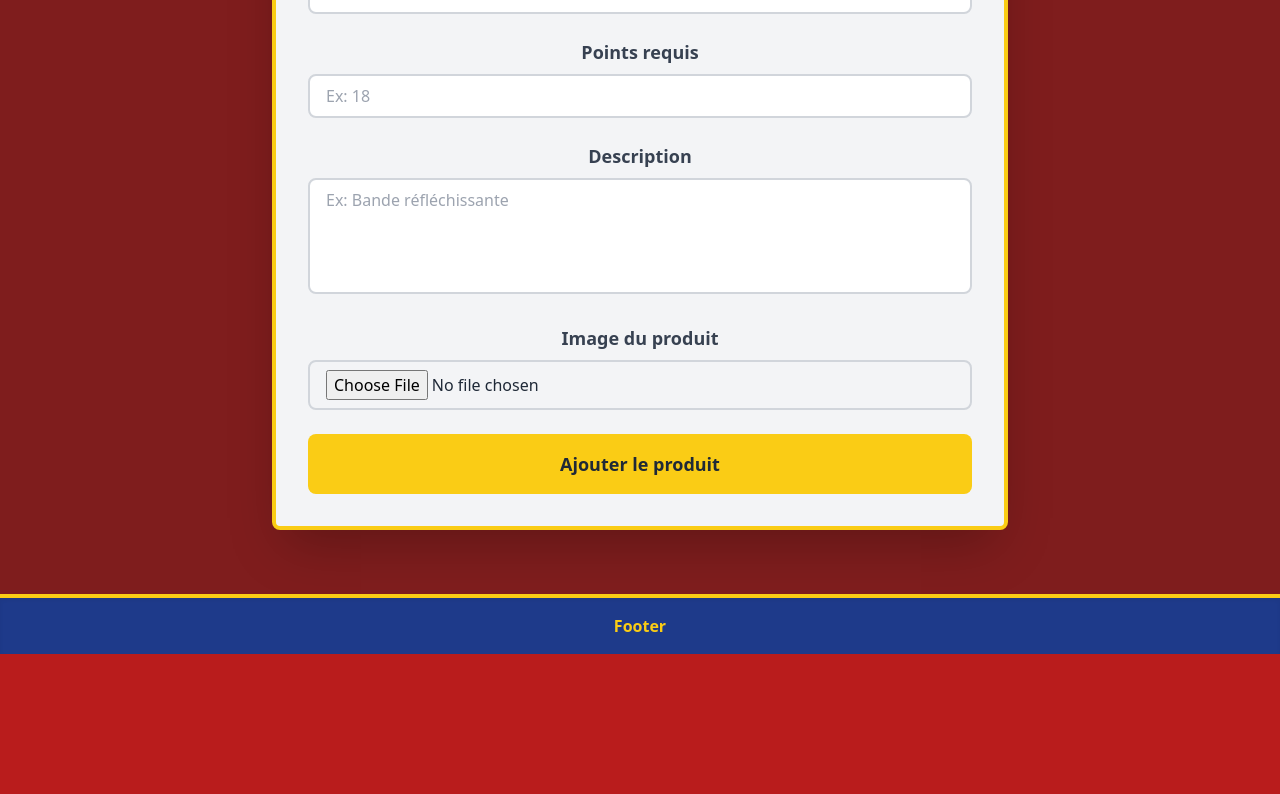
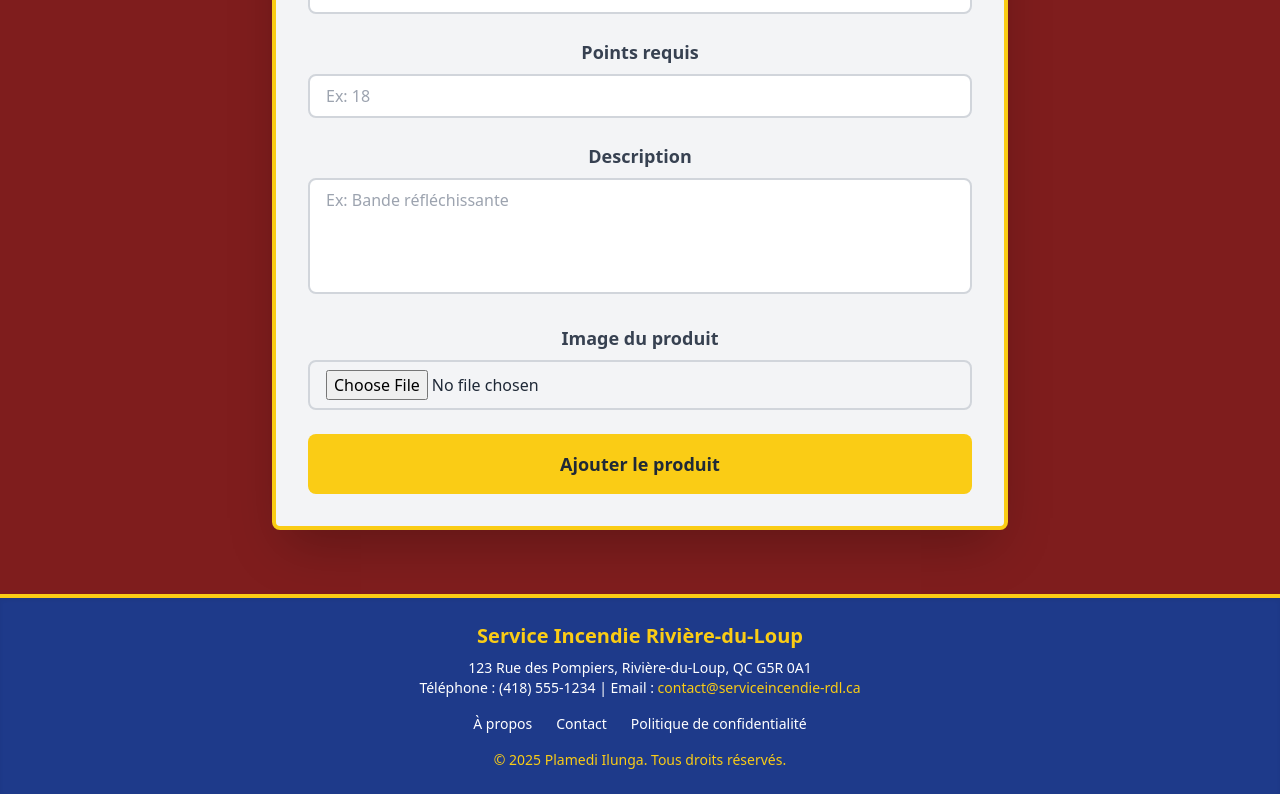
Before and after one commit to PlamediIlunga/firesecurityshoprdl_web, a React (Vite) app: page /Home/Administration/Products in a window 1280 px wide. Shown: the part 1436-2230 px from the top of the page. Before the commit the page ends 2090 px from the top, so only its background shows below. Built offline with nearby package versions, Linux system fonts and the light colour scheme.

Commit message:
mise à jour de la page Administration

```diff
--- a/src/components/ListProductComponent.tsx
+++ b/src/components/ListProductComponent.tsx
@@ -41,7 +41,6 @@ export default function ListProductComponent({ products }: { products: ProduitIt
                                     {product.image ? (
                                         <img
                                             src={`/${product.image}`}
-                                            alt={product.name}
                                             className="w-16 h-16 object-cover rounded-lg"
                                         />
                                     ) : (
--- a/src/pages/Layout.tsx
+++ b/src/pages/Layout.tsx
@@ -2,6 +2,7 @@ import { Outlet, Link } from "react-router-dom";
 import { IoMdHome } from "react-icons/io";
 import { FaCartShopping } from "react-icons/fa6";
 import { RiAccountCircleFill } from "react-icons/ri";
+
 const Layout = () => {
   return (
     <div className="min-h-screen bg-red-700 flex flex-col w-full m-0 p-0">
@@ -20,7 +21,7 @@ const Layout = () => {
               to="/Home"
               className="text-yellow-400 text-lg font-semibold hover:text-yellow-300 transition duration-300"
             >
-              <IoMdHome size={30}/>
+              <IoMdHome size={30} />
             </Link>
           </div>
 
@@ -36,7 +37,7 @@ const Layout = () => {
               to="/kart"
               className="text-yellow-400 text-base font-medium hover:text-yellow-400 transition duration-300"
             >
-              <FaCartShopping size={30}/>
+              <FaCartShopping size={30} />
             </Link>
             <Link
               to="/Home/Administration/Products"
@@ -48,7 +49,7 @@ const Layout = () => {
               to="#"
               className="text-white text-base font-medium hover:text-yellow-400 transition duration-300"
             >
-              <RiAccountCircleFill size={70}/>
+              <RiAccountCircleFill size={70} />
             </Link>
           </div>
         </nav>
@@ -58,8 +59,54 @@ const Layout = () => {
         <Outlet />
       </main>
 
-      <footer className="bg-blue-900 border-t-4 border-yellow-400 py-4 text-center shadow-inner w-full">
-        <h1 className="text-yellow-400 font-bold">Footer</h1>
+      <footer className="bg-blue-900 border-t-4 border-yellow-400 py-6 text-center shadow-inner w-full">
+        <div className="max-w-7xl mx-auto px-4">
+          {/* Informations de l'organisation */}
+          <div className="text-white mb-4">
+            <h2 className="text-xl font-bold text-yellow-400 mb-2">
+              Service Incendie Rivière-du-Loup
+            </h2>
+            <p className="text-sm">
+              123 Rue des Pompiers, Rivière-du-Loup, QC G5R 0A1
+            </p>
+            <p className="text-sm">
+              Téléphone : (418) 555-1234 | Email :{" "}
+              <a
+                href="mailto:contact@serviceincendie-rdl.ca"
+                className="text-yellow-400 hover:text-yellow-300 transition duration-300"
+              >
+                contact@serviceincendie-rdl.ca
+              </a>
+            </p>
+          </div>
+
+          {/* Liens utiles */}
+          <div className="flex justify-center space-x-6 mb-4">
+            <Link
+              to="#"
+              className="text-white text-sm font-medium hover:text-yellow-400 transition duration-300"
+            >
+              À propos
+            </Link>
+            <Link
+              to="#"
+              className="text-white text-sm font-medium hover:text-yellow-400 transition duration-300"
+            >
+              Contact
+            </Link>
+            <Link
+              to="#"
+              className="text-white text-sm font-medium hover:text-yellow-400 transition duration-300"
+            >
+              Politique de confidentialité
+            </Link>
+          </div>
+
+          {/* Copyright */}
+          <div className="text-yellow-400 text-sm">
+            © 2025 Plamedi Ilunga. Tous droits réservés.
+          </div>
+        </div>
       </footer>
     </div>
   );
```
